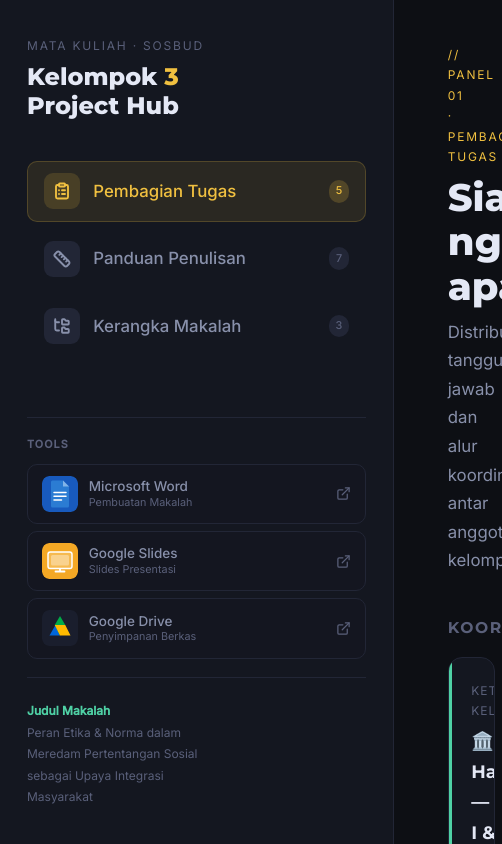
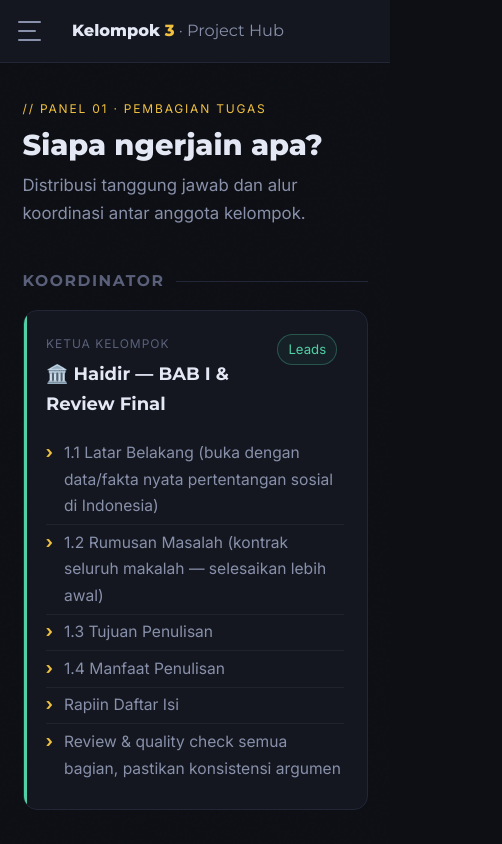
Before and after one commit to Deearss/kelompok3-sosbud, a Next.js app: page / in a window 390 px wide. Shown: the whole page, 502 px wide, since content can reach past the window. Built offline with nearby package versions, Linux system fonts and the light colour scheme.

Commit message:
feat: mobile responsiveness — sidebar drawer, hamburger, responsive grids

```diff
--- a/src/app/page.tsx
+++ b/src/app/page.tsx
@@ -10,17 +10,16 @@ export default function Home() {
   const [activeTab, setActiveTab] = useState<TabId>("tugas");
   const [progressWidth, setProgressWidth] = useState(0);
   const [opacity, setOpacity] = useState(0);
+  const [sidebarOpen, setSidebarOpen] = useState(false);
 
-  // Tab switching animation logic matching the original script.js
+  // Tab switching with progress bar animation (matches original script.js behavior)
   const handleTabSwitch = (tab: TabId) => {
     if (tab === activeTab) return;
+    setActiveTab(tab);
+    setSidebarOpen(false); // close drawer on mobile after tab switch
 
-    setActiveTab(tab);
-
-    // Progress bar animation
     setProgressWidth(0);
     setOpacity(1);
-
     setTimeout(() => setProgressWidth(70), 50);
     setTimeout(() => setProgressWidth(100), 250);
     setTimeout(() => {
@@ -31,14 +30,47 @@ export default function Home() {
 
   return (
     <>
+      {/* Top progress bar */}
       <div
         className="fixed top-0 left-0 h-1 bg-accent2 z-50 transition-all duration-300 ease-out"
         style={{ width: `${progressWidth}%`, opacity }}
       />
+
+      {/* Mobile header bar — hidden on md+ */}
+      <header className="md:hidden fixed top-0 left-0 right-0 z-40 h-14 bg-surface border-b border-border flex items-center px-4 gap-3">
+        <button
+          onClick={() => setSidebarOpen(true)}
+          className="w-9 h-9 flex flex-col justify-center gap-1.5 group"
+          aria-label="Buka menu"
+        >
+          <span className="block h-0.5 w-5 bg-textDim rounded-full transition-colors group-hover:bg-textColor" />
+          <span className="block h-0.5 w-4 bg-textDim rounded-full transition-colors group-hover:bg-textColor" />
+          <span className="block h-0.5 w-5 bg-textDim rounded-full transition-colors group-hover:bg-textColor" />
+        </button>
+        <div className="font-montserrat text-[0.9rem] font-extrabold text-textColor">
+          Kelompok <span className="text-accent">3</span>
+          <span className="text-textDim font-medium"> · Project Hub</span>
+        </div>
+      </header>
+
+      {/* Backdrop overlay for mobile drawer */}
+      {sidebarOpen && (
+        <div
+          className="md:hidden fixed inset-0 z-30 bg-black/60 backdrop-blur-sm"
+          onClick={() => setSidebarOpen(false)}
+        />
+      )}
+
       <div className="flex h-screen relative z-10 w-full">
-        <Sidebar activeTab={activeTab} setActiveTab={handleTabSwitch} />
+        <Sidebar
+          activeTab={activeTab}
+          setActiveTab={handleTabSwitch}
+          isOpen={sidebarOpen}
+          onClose={() => setSidebarOpen(false)}
+        />
 
-        <main className="flex-1 px-12 py-10 overflow-y-auto">
+        {/* Offset for mobile header */}
+        <main className="flex-1 px-5 py-8 md:px-12 md:py-10 overflow-y-auto pt-22 md:pt-10">
           {activeTab === "tugas" && <PembagianTugasPanel />}
           {activeTab === "panduan" && <PanduanPenulisanPanel />}
           {activeTab === "kerangka" && <KerangkaMakalahPanel />}
--- a/src/components/layout/Sidebar.tsx
+++ b/src/components/layout/Sidebar.tsx
@@ -1,7 +1,7 @@
 "use client";
 
 import React from "react";
-import { ClipboardList, Ruler, FolderTree, ExternalLink } from "lucide-react";
+import { ClipboardList, Ruler, FolderTree, ExternalLink, X } from "lucide-react";
 import { cn } from "@/lib/utils";
 import { Tooltip } from "@/components/ui/Tooltip";
 
@@ -10,9 +10,12 @@ export type TabId = "tugas" | "panduan" | "kerangka";
 interface SidebarProps {
   activeTab: TabId;
   setActiveTab: (tab: TabId) => void;
+  // mobile drawer controls
+  isOpen?: boolean;
+  onClose?: () => void;
 }
 
-export function Sidebar({ activeTab, setActiveTab }: SidebarProps) {
+export function Sidebar({ activeTab, setActiveTab, isOpen = false, onClose }: SidebarProps) {
   const navItems = [
     { id: "tugas", label: "Pembagian Tugas", num: 5, icon: ClipboardList },
     { id: "panduan", label: "Panduan Penulisan", num: 7, icon: Ruler },
@@ -20,7 +23,18 @@ export function Sidebar({ activeTab, setActiveTab }: SidebarProps) {
   ] as const;
 
   return (
-    <aside className="w-87.5 shrink-0 bg-surface border-r border-border flex flex-col sticky top-0 h-screen py-8 px-6 gap-0">
+    <aside
+      className={cn(
+        // Base styles
+        "shrink-0 bg-surface border-r border-border flex flex-col py-8 px-6 gap-0",
+        // Desktop — sticky sidebar
+        "md:sticky md:top-0 md:h-screen md:w-87.5 md:translate-x-0",
+        // Mobile — fixed drawer that slides in from left
+        "fixed inset-y-0 left-0 z-40 w-70 transition-transform duration-300 ease-in-out",
+        isOpen ? "translate-x-0" : "-translate-x-full md:translate-x-0"
+      )}
+    >
+      {/* Branding */}
       <div className="mb-9">
         <div className="font-inter text-[0.667rem] tracking-[0.15em] text-muted uppercase mb-1.5">
           Mata Kuliah · Sosbud
@@ -30,8 +44,18 @@ export function Sidebar({ activeTab, setActiveTab }: SidebarProps) {
           <br />
           Project Hub
         </div>
+
+        {/* Close button — mobile only */}
+        <button
+          onClick={onClose}
+          className="md:hidden absolute top-4 right-4 w-8 h-8 flex items-center justify-center rounded-lg text-textDim hover:bg-border hover:text-textColor transition-colors"
+          aria-label="Tutup menu"
+        >
+          <X size={18} />
+        </button>
       </div>
 
+      {/* Navigation tabs */}
       <nav className="flex flex-col gap-1.5 flex-1">
         {navItems.map((item) => {
           const isActive = activeTab === item.id;
@@ -41,19 +65,17 @@ export function Sidebar({ activeTab, setActiveTab }: SidebarProps) {
               key={item.id}
               onClick={() => setActiveTab(item.id)}
               className={cn(
-                "flex items-center gap-3 px-3.5 py-2.5 rounded-[10px] cursor-pointer transition-colors duration-150 border border-transparent text-[0.933rem] font-medium text-textDim select-none relative group hover:bg-white/5 hover:text-textColor",
-                {
-                  "bg-accent/10 border-accent/20 text-accent hover:bg-accent/10 hover:text-accent": isActive,
-                }
+                "flex items-center gap-3 px-3.5 py-2.5 rounded-[10px] cursor-pointer",
+                "transition-colors duration-150 border border-transparent",
+                "text-[0.933rem] font-medium text-textDim select-none",
+                "relative group hover:bg-white/5 hover:text-textColor",
+                isActive && "bg-accent/10 border-accent/20 text-accent hover:bg-accent/10 hover:text-accent"
               )}
             >
               <div
                 className={cn(
                   "w-8 h-8 rounded-lg flex items-center justify-center bg-border shrink-0 transition-colors",
-                  {
-                    "bg-accent/15 text-accent": isActive,
-                    "group-hover:text-textColor": !isActive,
-                  }
+                  isActive ? "bg-accent/15 text-accent" : "group-hover:text-textColor"
                 )}
               >
                 <IconComponent size={18} strokeWidth={2.5} />
@@ -62,10 +84,7 @@ export function Sidebar({ activeTab, setActiveTab }: SidebarProps) {
               <span
                 className={cn(
                   "font-inter text-[0.6rem] px-1.5 py-0.5 rounded-full ml-auto",
-                  {
-                    "bg-accent/20 text-accent": isActive,
-                    "bg-border text-muted": !isActive,
-                  }
+                  isActive ? "bg-accent/20 text-accent" : "bg-border text-muted"
                 )}
               >
                 {item.num}
@@ -75,6 +94,7 @@ export function Sidebar({ activeTab, setActiveTab }: SidebarProps) {
         })}
       </nav>
 
+      {/* Tool links */}
       <div className="mt-5 pt-4 pb-2.5 border-t border-border">
         <div className="text-[0.6rem] font-bold tracking-widest uppercase text-muted mb-2">
           Tools
@@ -134,7 +154,8 @@ export function Sidebar({ activeTab, setActiveTab }: SidebarProps) {
               target="_blank"
               rel="noreferrer"
               className={cn(
-                "flex items-center gap-2.5 px-3 py-2.5 rounded-[10px] no-underline mb-1.5 border border-border bg-surface/50 w-full",
+                "flex items-center gap-2.5 px-3 py-2.5 rounded-[10px] no-underline mb-1.5",
+                "border border-border bg-surface/50 w-full",
                 "transition-all duration-200 group hover:bg-border/70 hover:-translate-y-px",
                 accentColor
               )}
@@ -150,10 +171,10 @@ export function Sidebar({ activeTab, setActiveTab }: SidebarProps) {
         ))}
       </div>
 
-
+      {/* Judul makalah */}
       <div className="font-inter text-[0.667rem] text-muted border-t border-border pt-5 leading-[1.8]">
         <strong className="text-accent2">Judul Makalah</strong><br />
-        Peran Etika & Norma dalam<br />
+        Peran Etika &amp; Norma dalam<br />
         Meredam Pertentangan Sosial<br />
         sebagai Upaya Integrasi<br />
         Masyarakat
--- a/src/components/panels/PanduanPenulisanPanel.tsx
+++ b/src/components/panels/PanduanPenulisanPanel.tsx
@@ -71,7 +71,7 @@ export default function PanduanPenulisanPanel() {
 
       <Section>
         <SectionTitle>Format Dasar</SectionTitle>
-        <div className="bg-surface border border-border rounded-[14px] overflow-hidden mb-3.5">
+        <div className="bg-surface border border-border rounded-[14px] overflow-hidden overflow-x-auto mb-3.5">
           <table className="w-full border-collapse text-[0.9rem] text-left">
             <thead>
               <tr>
@@ -137,7 +137,7 @@ export default function PanduanPenulisanPanel() {
 
       <Section>
         <SectionTitle>Ketentuan Referensi</SectionTitle>
-        <div className="bg-surface border border-border rounded-[14px] overflow-hidden mb-3.5">
+        <div className="bg-surface border border-border rounded-[14px] overflow-hidden overflow-x-auto mb-3.5">
           <table className="w-full border-collapse text-[0.9rem] text-left">
             <thead>
               <tr>
--- a/src/components/ui/PageHeader.tsx
+++ b/src/components/ui/PageHeader.tsx
@@ -13,7 +13,7 @@ export function PageHeader({ tag, title, desc }: PageHeaderProps) {
       <div className="font-inter text-[0.667rem] tracking-[0.15em] uppercase text-accent mb-2">
         {tag}
       </div>
-      <h1 className="font-montserrat text-[2.133rem] font-extrabold leading-[1.15] text-textColor">
+      <h1 className="font-montserrat text-[1.6rem] md:text-[2.133rem] font-extrabold leading-[1.15] text-textColor">
         {title}
       </h1>
       <p className="text-textDim mt-2 text-[0.933rem]">{desc}</p>
```
